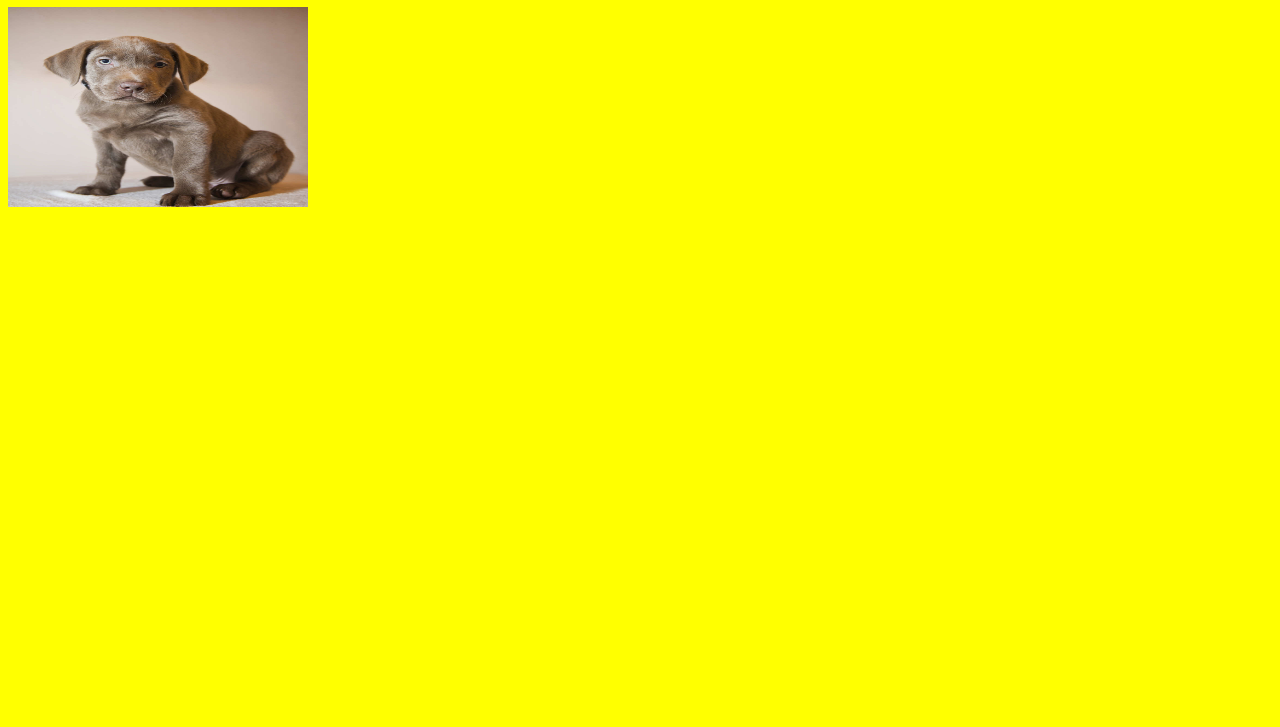
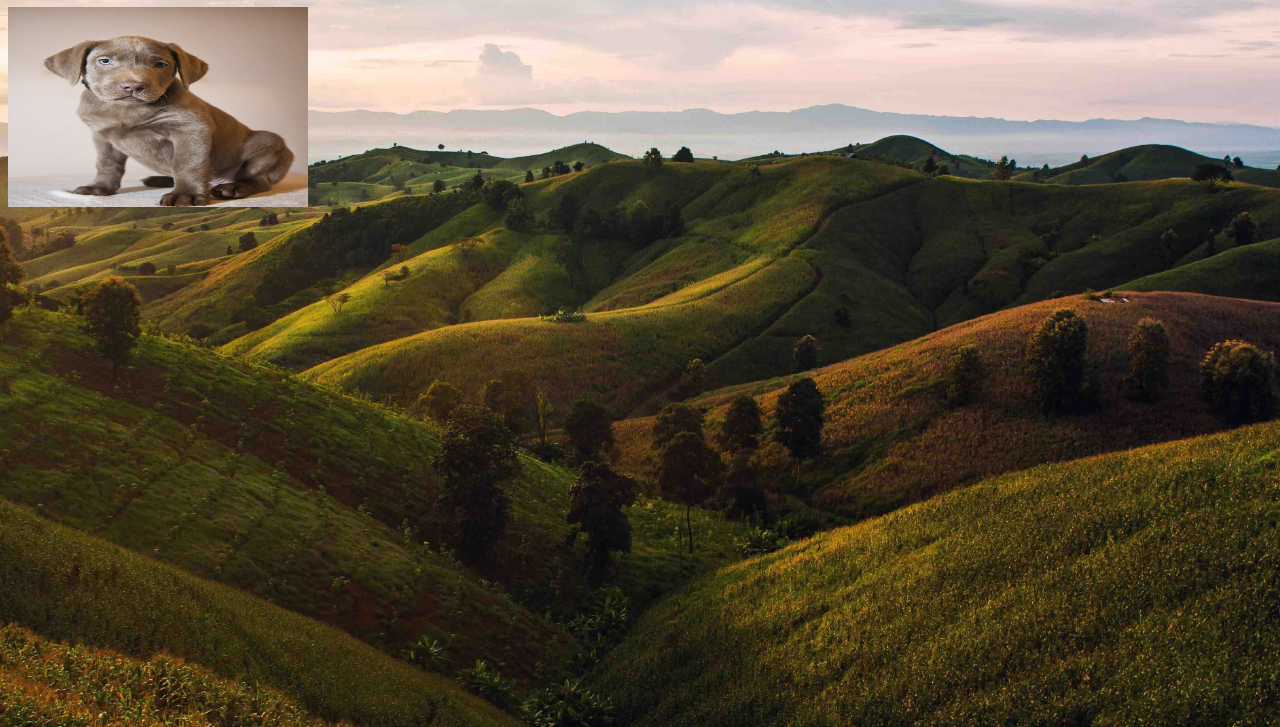
Before and after one commit to ThePoobalu/Junior-to-Senior-WebDev, a plain HTML site: page original/index.html in a window 1280 px wide. Shown: the part 73-800 px from the top of the page. Drawn offline with Linux system fonts and the light colour scheme.

Commit message:
media queries updated, added smaller backgrbound image file for smaller screens

```diff
--- a/original/style.css
+++ b/original/style.css
@@ -1 +1 @@
-body{background: yellow;}/*@media screen and (min-width: 900px){body{background: url('./large-background.jpg') no-repeat center center fixed; background-size: cover;}}*/@media screen and (max-width: 500px){body{background: url('./large-background.jpg') no-repeat center center fixed; background-size: cover;}}
+body{background:#ff0}@media screen and (min-width: 900px){body{background:url(./large-background.jpg) no-repeat center center fixed;background-size:cover}}@media screen and (max-width: 500px){body{background:url(./large-background.jpg) no-repeat center center fixed;background-size:cover}}@media screen and (min-width: 500px){body{background:url(./small-background.jpg) no-repeat center center fixed;background-size:cover}}@media screen and (max-width: 0px){body{background:url(./small-background.jpg) no-repeat center center fixed;background-size:cover}}
```
Also changed, not shown: original/small-background.jpg (added).
